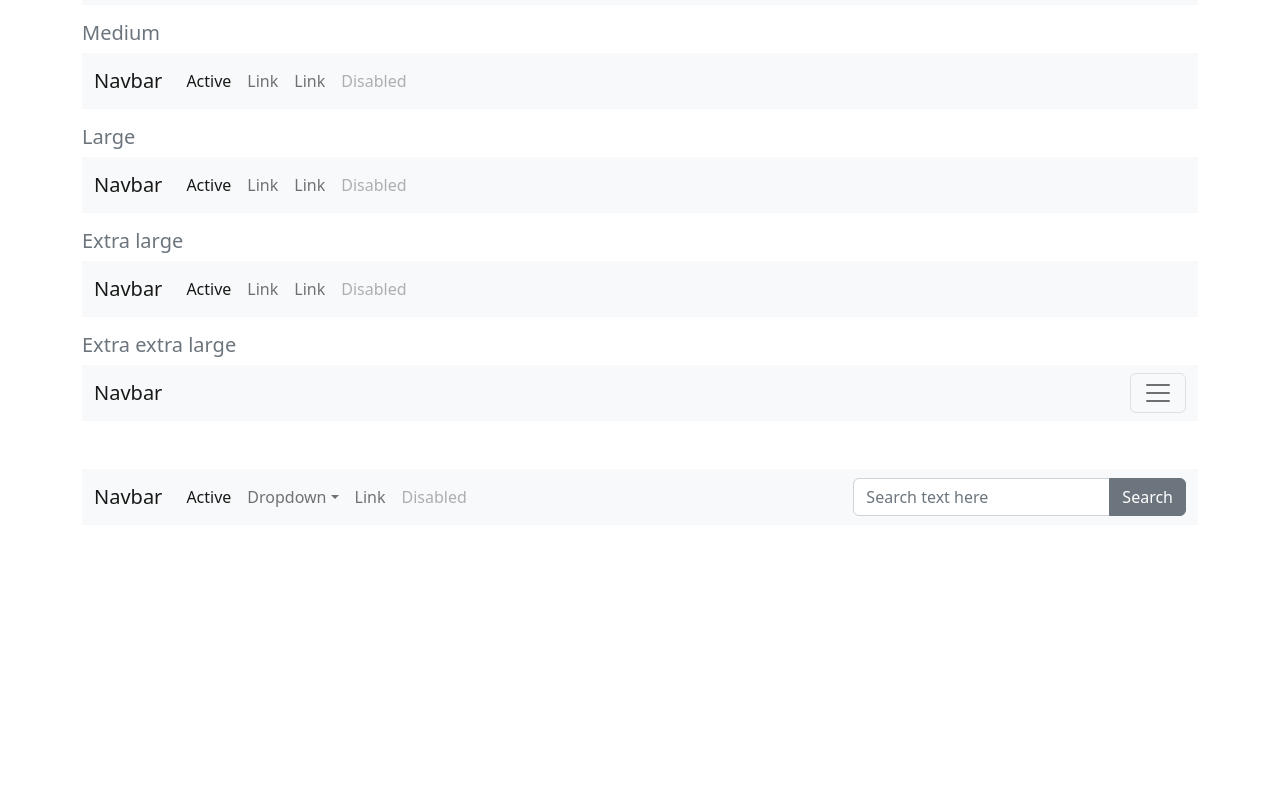
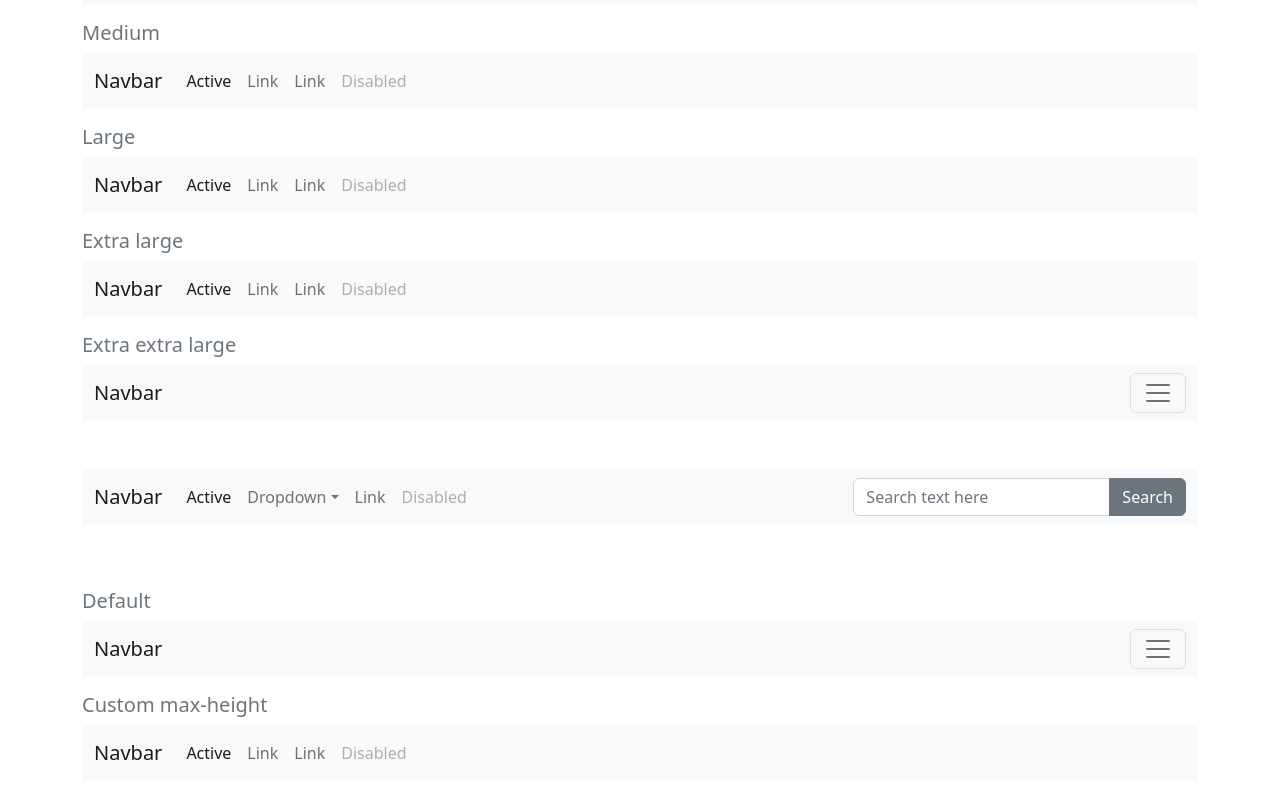
Before and after one commit to Michal-Radomski/Udemy_Frontend_Courses, a plain HTML site: page 01 Bootstrap5/04 - Components/index2.html in a window 1280 px wide. Shown: the part 1962-2761 px from the top of the page. Before the commit the page ends 2559 px from the top, so only its background shows below. Drawn offline with nearby package versions, Linux system fonts and the light colour scheme.

Commit message:
Navbar exercise5

```diff
--- a/01 Bootstrap5/04 - Components/index2.html
+++ b/01 Bootstrap5/04 - Components/index2.html
@@ -517,6 +517,123 @@
         </div>
       </nav>
 
+      <br /><br />
+
+      <h4 class="h5 text-muted mt-3">Default</h4>
+      <nav class="navbar navbar-light bg-light">
+        <div class="container">
+          <a href="#" class="navbar-brand">Navbar</a>
+          <button
+            type="button"
+            class="navbar-toggler"
+            data-bs-toggle="collapse"
+            data-bs-target="#navbarScrollingDefault"
+            aria-controls="navbarScrollingDefault"
+            aria-expanded="false"
+            aria-label="Toggle navigation"
+          >
+            <span class="navbar-toggler-icon"></span>
+          </button>
+          <div class="collapse navbar-collapse" id="navbarScrollingDefault">
+            <ul class="navbar-nav navbar-nav-scroll">
+              <li class="nav-item">
+                <a href="#" class="nav-link active" aria-current="page">Active</a>
+              </li>
+              <li class="nav-item">
+                <a href="#" class="nav-link">Link</a>
+              </li>
+              <li class="nav-item">
+                <a href="#" class="nav-link">Link</a>
+              </li>
+              <li class="nav-item">
+                <a href="#" class="nav-link">Link</a>
+              </li>
+              <li class="nav-item">
+                <a href="#" class="nav-link">Link</a>
+              </li>
+              <li class="nav-item">
+                <a href="#" class="nav-link">Link</a>
+              </li>
+              <li class="nav-item">
+                <a href="#" class="nav-link">Link</a>
+              </li>
+              <li class="nav-item">
+                <a href="#" class="nav-link">Link</a>
+              </li>
+              <li class="nav-item">
+                <a href="#" class="nav-link">Link</a>
+              </li>
+              <li class="nav-item">
+                <a href="#" class="nav-link">Link</a>
+              </li>
+              <li class="nav-item">
+                <a href="#" class="nav-link">Link</a>
+              </li>
+              <li class="nav-item">
+                <a href="#" class="nav-link">Link</a>
+              </li>
+              <li class="nav-item">
+                <a href="#" class="nav-link">Link</a>
+              </li>
+              <li class="nav-item">
+                <a href="#" class="nav-link">Link</a>
+              </li>
+              <li class="nav-item">
+                <a href="#" class="nav-link">Link</a>
+              </li>
+              <li class="nav-item">
+                <a href="#" class="nav-link">Link</a>
+              </li>
+              <li class="nav-item">
+                <a href="#" class="nav-link">Link</a>
+              </li>
+              <li class="nav-item">
+                <a href="#" class="nav-link">Link</a>
+              </li>
+              <li class="nav-item">
+                <a href="#" class="nav-link">Link</a>
+              </li>
+              <li class="nav-item">
+                <a href="#" class="nav-link">Link</a>
+              </li>
+            </ul>
+          </div>
+        </div>
+      </nav>
+      <h4 class="h5 text-muted mt-3">Custom max-height</h4>
+      <nav class="navbar navbar-light bg-light navbar-expand-lg">
+        <div class="container">
+          <a href="#" class="navbar-brand">Navbar</a>
+          <button
+            type="button"
+            class="navbar-toggler"
+            data-bs-toggle="collapse"
+            data-bs-target="#navbarScrollingCustom"
+            aria-controls="navbarScrollingCustom"
+            aria-expanded="false"
+            aria-label="Toggle navigation"
+          >
+            <span class="navbar-toggler-icon"></span>
+          </button>
+          <div class="collapse navbar-collapse" id="navbarScrollingCustom">
+            <ul class="navbar-nav navbar-nav-scroll" style="--bs-scroll-height: 5rem">
+              <li class="nav-item">
+                <a href="#" class="nav-link active" aria-current="page">Active</a>
+              </li>
+              <li class="nav-item">
+                <a href="#" class="nav-link">Link</a>
+              </li>
+              <li class="nav-item">
+                <a href="#" class="nav-link">Link</a>
+              </li>
+              <li class="nav-item">
+                <a href="#" class="nav-link disabled" tabindex="-1" aria-disabled="true">Disabled</a>
+              </li>
+            </ul>
+          </div>
+        </div>
+      </nav>
+
       <br /><br /><br />
     </div>
   </body>
```
